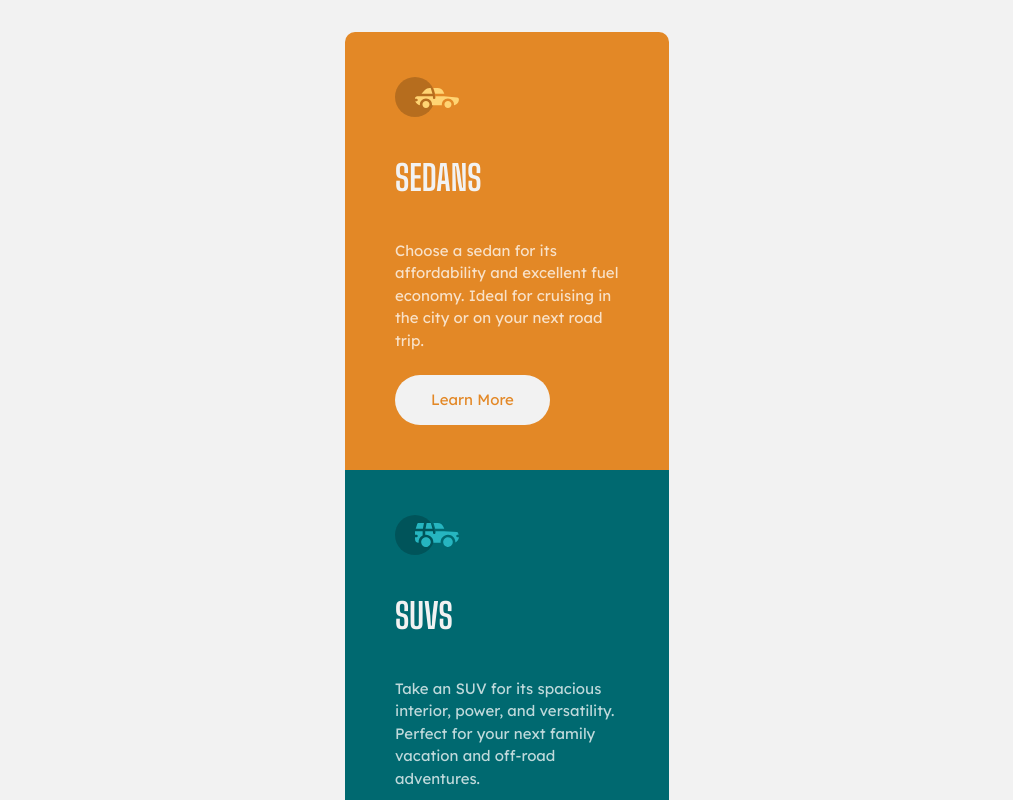
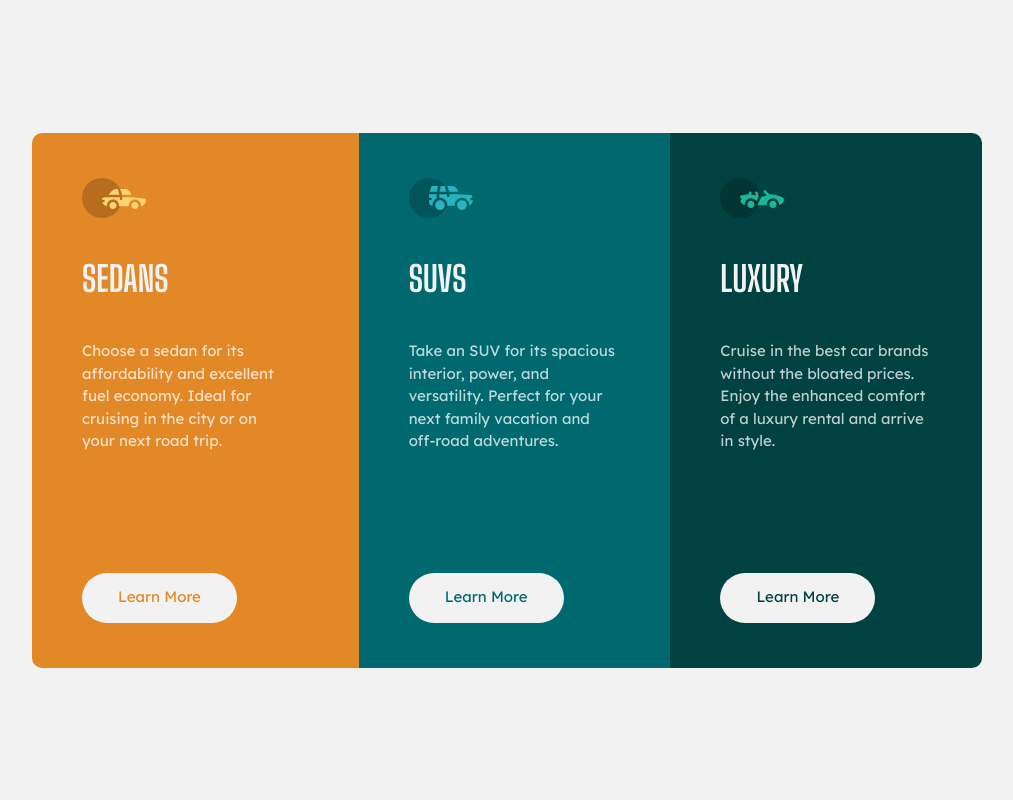
Before and after one commit to bienvenudev/fm-3-column-preview-card-component, a plain HTML site: page index.html in a window 1280 px wide. Shown: the top 800 px of the page, without its empty margins (133-1146 px from the left). Drawn offline with Linux system fonts and the light colour scheme.

Commit message:
fixed buttons

```diff
--- a/style.css
+++ b/style.css
@@ -108,12 +108,26 @@
     margin-top: -0.75rem;
   }
 
+  .btn:hover {
+    cursor: pointer;
+    color: var(--clr-verylightgray);
+    border: 1px solid white;
+  }
+
+  .btn-sedans:hover {
+    background: var(--clr-brightorange);
+  }
+
   .suv {
     background-color: var(--clr-darkcyan);
   }
 
   .btn-suv {
     color: var(--clr-darkcyan);
+  }
+
+  .btn-suv:hover {
+    background: var(--clr-darkcyan);
   }
 
   .luxury {
@@ -124,6 +138,37 @@
     color: var(--clr-verydarkcyan);
   }
 
+  .btn-luxury:hover {
+    background: var(--clr-verydarkcyan);
+  }
+
+  @media (min-width: 800px) {
+    .card {
+      display: flex;
+      max-width: 59.375rem;
+    }
+
+    .sedans {
+      /* flex: 1; */
+      padding-right: 4.063rem;
+    }
+
+    /* .suv {
+      flex: 1;
+    }
+
+    .luxury {
+      flex: 1;
+    } */
+
+    .card__item p {
+      max-width: 43.75rem;
+    }
+
+    .btn {
+      margin-top: 5.313rem;
+    }
+  }
   /* .attribution {
     font-size: 11px;
     text-align: center;
```
